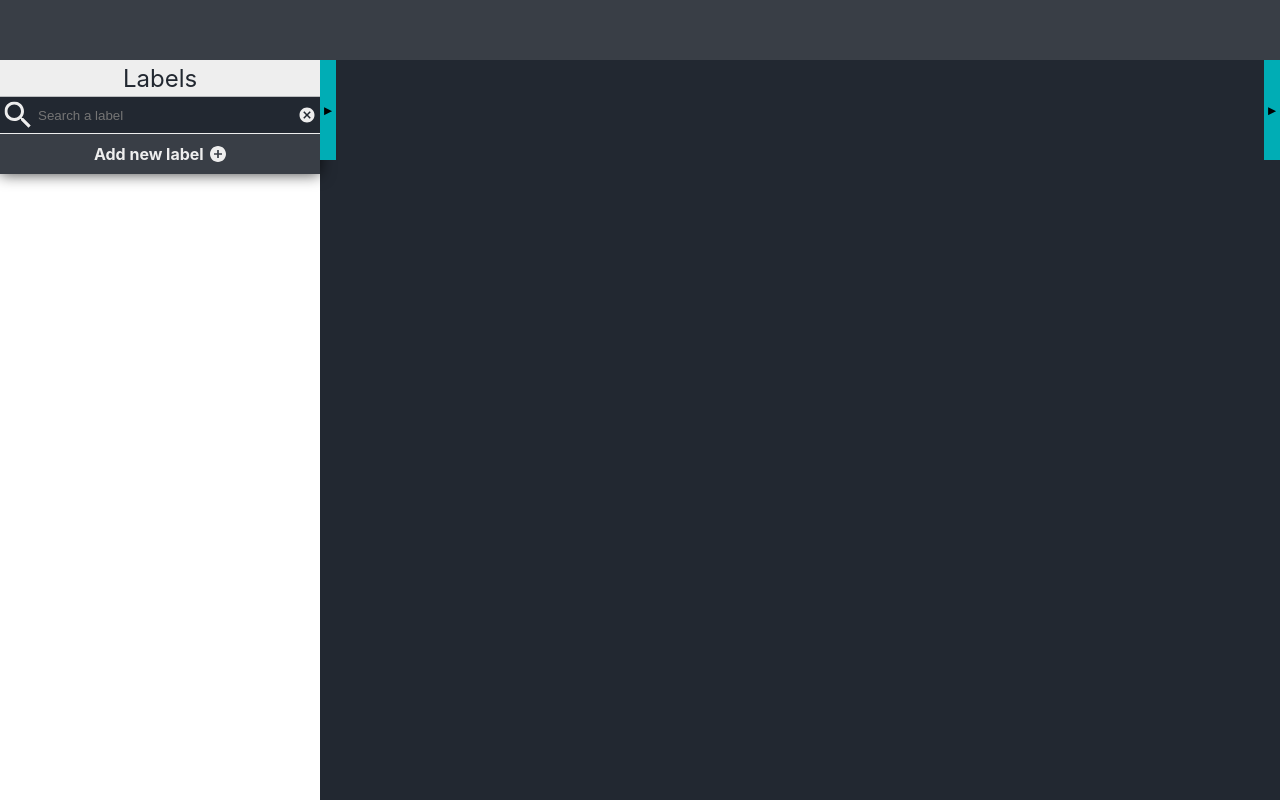
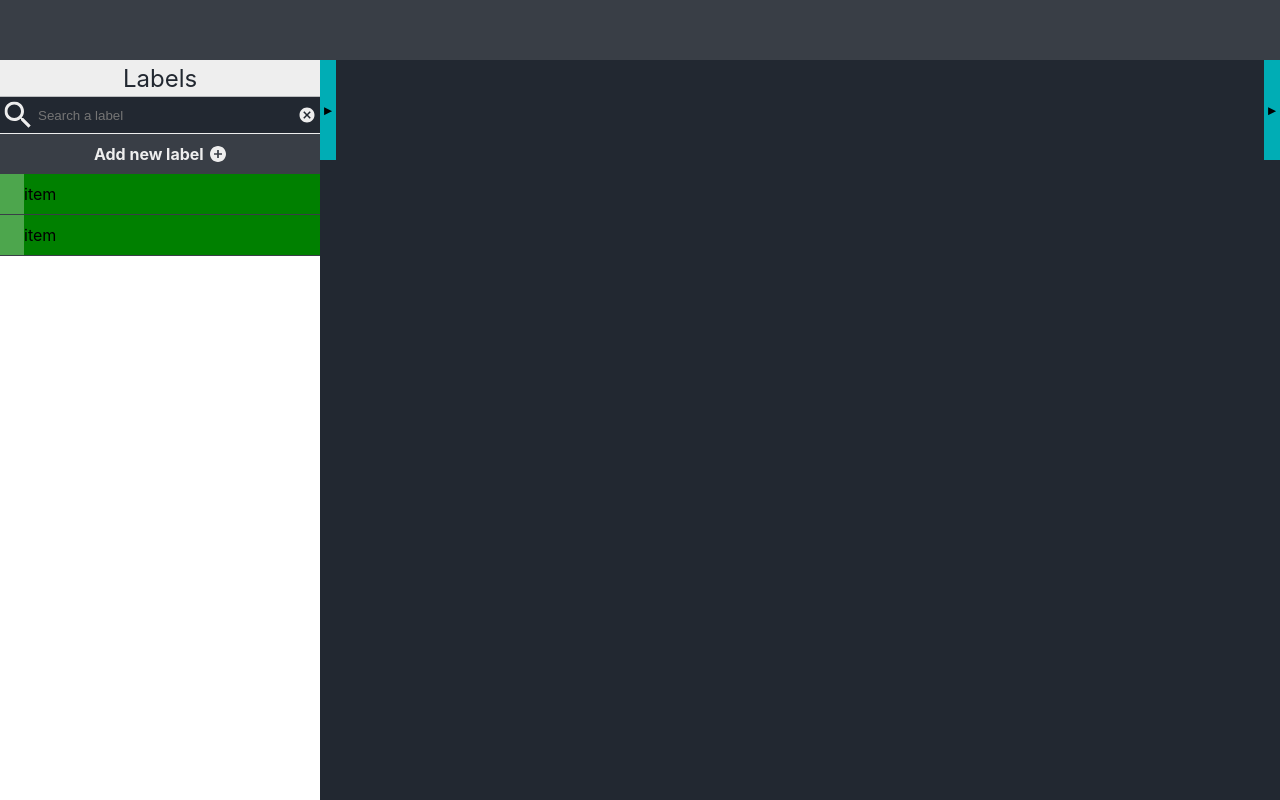
Before and after one commit to emilio-matics/Meditattion, a React (Create React App) app: page / in a window 1280 px wide. Built offline with nearby package versions, Linux system fonts and the light colour scheme.

Commit message:
label irem comp

```diff
--- a/src/App.scss
+++ b/src/App.scss
@@ -35,7 +35,7 @@ $end-direction: right !default;
 :root {
   --silver: #eeeeee;
   --turqu: #00adb5;
-  --darkTurqu:#007579;
+  --darkTurqu: #007579;
   --darkSilver: #393e46;
   --dark: #222831;
 
@@ -43,7 +43,7 @@ $end-direction: right !default;
   --turqu25: rgba(0, 173, 181, 0.25);
 }
 
-.hide{
+.hide {
   display: none;
 }
 
@@ -90,13 +90,32 @@ $end-direction: right !default;
 .main-labels {
   display: flex;
   flex-direction: column;
-  position: relative;
+  // position: relative;
   background-color: white;
   grid-area: labels;
+  overflow-y: auto;
 
-  &-add-btn{
-    // position: fixed;
-    // position: absolute;
+  &-container {
+    // max-height: calc(100%-174px);
+    overflow-y: auto;
+  }
+
+  &-item {
+    background-color: green;
+    height: 40px;
+    display: grid;
+    grid-template-columns: 24px 1fr;
+    align-items: center;
+    border-bottom: 1px solid var(--darkSilver);
+
+    &-blank{
+      height:100%;
+      background-color:white;
+      opacity:0.3;
+    }
+  }
+
+  &-add-btn {
     display: flex;
     flex-direction: row;
     justify-content: center;
@@ -105,16 +124,15 @@ $end-direction: right !default;
     font-size: 16px;
     font-weight: bold;
     background-color: var(--darkSilver);
-    color:var(--silver);
+    color: var(--silver);
     height: 40px;
     cursor: pointer;
-    // z-index:10;
-    box-shadow:0 0 15px rgba(0,0,0,0.75);
+    box-shadow: 0 0 15px rgba(0, 0, 0, 0.75);
 
-    img{
+    img {
       display: inline-flex;
-      width:16px;
-      padding-#{$start-direction}:2%;
+      width: 16px;
+      padding-#{$start-direction}: 2%;
     }
   }
 }
@@ -159,27 +177,27 @@ $end-direction: right !default;
       box-shadow: 0 4px 10px rgba(0, 0, 0, 0.5);
     }
 
-    img[completed="false"]{
+    img[completed="false"] {
       margin-#{$end-direction}: 18px;
     }
 
-    &-completed{
+    &-completed {
       align-self: flex-end;
       display: flex;
       background-color: var(--turqu);
       height: 36px;
-      width:36px;
-      margin-#{$start-direction}:-18px;
+      width: 36px;
+      margin-#{$start-direction}: -18px;
       transform: translateY(50%);
       border-radius: 50%;
-      color:var(--silver);
+      color: var(--silver);
       justify-content: center;
       align-items: center;
-      border:2px solid var(--darkTurqu);
+      border: 2px solid var(--darkTurqu);
 
-      img{
-        width:75%;
-        border:unset;
+      img {
+        width: 75%;
+        border: unset;
         box-shadow: unset;
       }
 
@@ -209,25 +227,28 @@ $end-direction: right !default;
   display: flex;
   position: relative;
   border-bottom: 1px solid var(--silver);
-  input{
+
+  input {
     display: flex;
     // margin:0 auto;
     // width:90%;
-    outline: none;border:0;
+    outline: none;
+    border: 0;
     background-color: transparent;
     color: var(--silver);
     margin-#{$end-direction}: 20px;
-    width:90%;
+    width: 90%;
     text-overflow: ellipsis;
   }
-  img{
-    margin-#{$start-direction}:auto;
+
+  img {
+    margin-#{$start-direction}: auto;
   }
 
-  &-delete{
+  &-delete {
     // display: none;
     position: absolute;
-    #{$end-direction}:5px;
+    #{$end-direction}: 5px;
     display: flex;
     align-self: center;
 
--- /dev/null
+++ b/src/Components/LabelItem/LabelItem.js
@@ -0,0 +1,13 @@
+import React from 'react'
+
+
+const LabelItem = () => {
+    return (
+        <div className="main-labels-item">
+            <div className="main-labels-item-blank" >&nbsp;</div>
+            <div>item</div>
+        </div>
+    )
+}
+
+export default LabelItem;
--- a/src/Components/Labels/Labels.js
+++ b/src/Components/Labels/Labels.js
@@ -4,6 +4,7 @@ import CommonTitle from '../CommonTitle/CommonTitle'
 import CommonSearch from '../CommonSearch/CommonSearch'
 import LabelsContainer from '../LabelsContainer/LabelsContainer'
 import AddLabelBtn from '../AddLabelBtn/AddLabelBtn'
+import LabelItem from '../LabelItem/LabelItem'
 
 
 
@@ -15,6 +16,12 @@ const Labels = (props) => {
             <CommonSearch></CommonSearch>
             <LabelsContainer></LabelsContainer>
             <AddLabelBtn></AddLabelBtn>
+            <div className="main-labels-container">
+                <LabelItem></LabelItem>
+                <LabelItem></LabelItem>
+            </div>
+
+
         </div>
     )
 }
```
